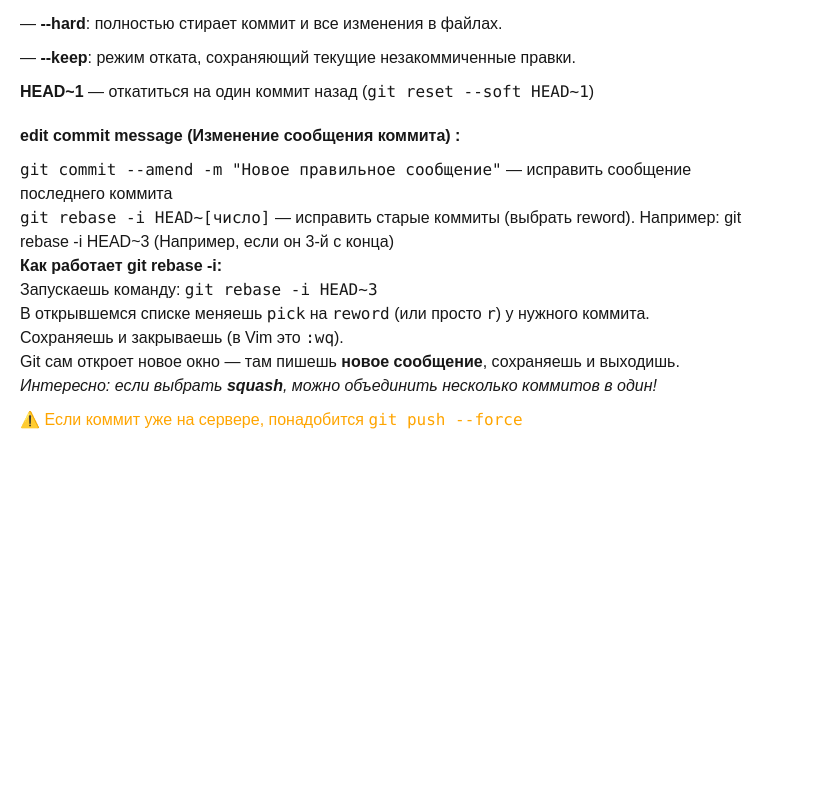
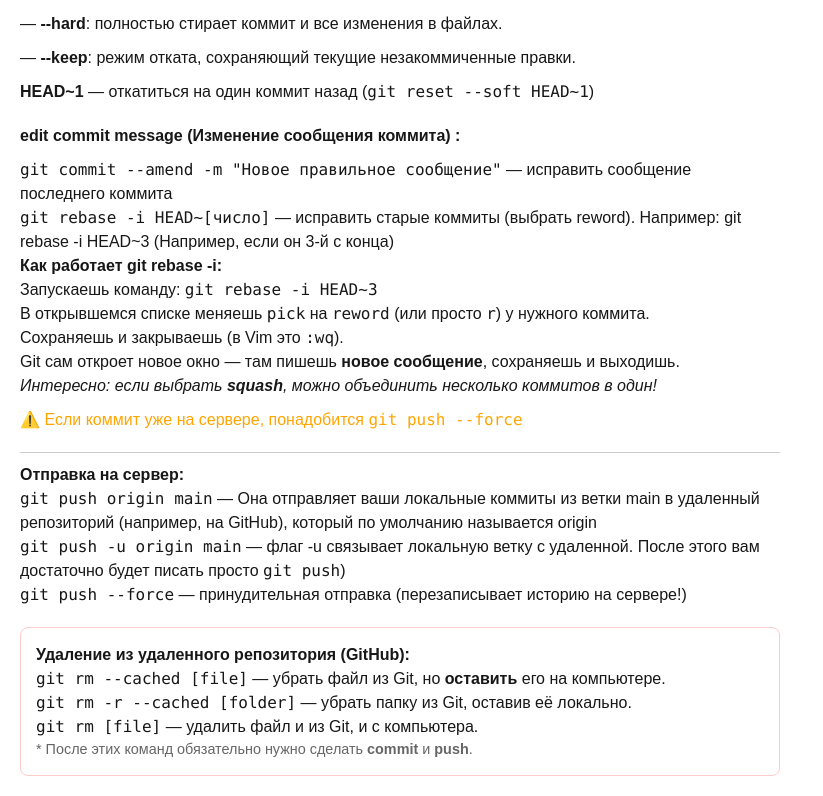
Before and after one commit to tymanskaya/next, a Next.js app: page /ddd in a window 1280 px wide. Shown: the part 431-1227 px from the top of the page, without its empty margins (0-823 px from the left). Before the commit the page ends 883 px from the top, so only its background shows below. Built offline with nearby package versions, Linux system fonts and the light colour scheme.

Commit message:
delete folder

```diff
--- a/app/ddd/page.tsx
+++ b/app/ddd/page.tsx
@@ -48,6 +48,31 @@ export default function Page() {
                 <p style={{color: 'orange'}}>⚠️ Если коммит уже на сервере, понадобится <code>git push --force</code></p>
                 </div>
             </section>
+            <div style={{ marginTop: '20px', borderTop: '1px solid #ccc', paddingTop: '10px' }}>
+                <p><b>Отправка на сервер:</b></p>
+                <ul>
+                    <li><code>git push origin main</code> — Она отправляет ваши локальные коммиты из ветки main в удаленный репозиторий (например, на GitHub), который по умолчанию называется origin</li>
+                    <li><code>git push -u origin main</code> — флаг -u связывает локальную ветку с удаленной. После этого вам достаточно будет писать просто <code>git push</code>)</li>
+                    <li><code>git push --force</code> — принудительная отправка (перезаписывает историю на сервере!)</li>
+                </ul>
+            </div>
+            <div style={{ marginTop: '20px', padding: '15px', border: '1px solid #ffcccb', borderRadius: '8px' }}>
+                <p><b>Удаление из удаленного репозитория (GitHub):</b></p>
+                <ul>
+                    <li>
+                        <code>git rm --cached [file]</code> — убрать файл из Git, но <b>оставить</b> его на компьютере.
+                    </li>
+                    <li>
+                        <code>git rm -r --cached [folder]</code> — убрать папку из Git, оставив её локально.
+                    </li>
+                    <li>
+                        <code>git rm [file]</code> — удалить файл и из Git, и с компьютера.
+                    </li>
+                </ul>
+                <p style={{ fontSize: '0.9em', color: '#666' }}>
+                    * После этих команд обязательно нужно сделать <b>commit</b> и <b>push</b>.
+                </p>
+            </div>
         </div>
     );
 }
```
Also changed, not shown: 1 other file (tests, documents, lock files or other folders).
